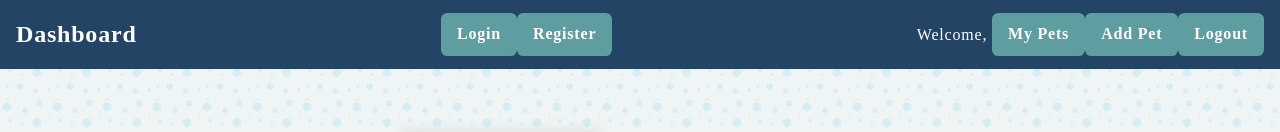
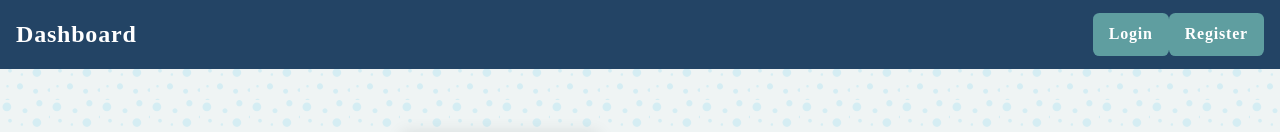
Before and after one commit to Margi13/route-my-pets, a React (Create React App) app: page /login in a window 1280 px wide. Shown: the top 132 px of the page. Built offline with nearby package versions, Linux system fonts and the light colour scheme.

Commit message:
Update pseudo login
When logged in change header

```diff
--- a/src/App.js
+++ b/src/App.js
@@ -1,28 +1,45 @@
+import {useState, useEffect} from 'react';
 import { Routes, Route } from 'react-router-dom';
+
+import * as authService from './services/authService';
 import Header from './components/Header';
 import Footer from './components/Footer';
 import Dashboard from './components/Dashboard';
-import Details from './components/Details';
 import Create from './components/Create';
-import Edit from './components/Edit';
 import Login from './components/Login';
 import Register from './components/Register';
 import MyPets from './components/MyPets';
 
 function App() {
+  const [userInfo, setUserInfo] = useState({isAuthenticated: false, email: ''});
+  useEffect(()=>{
+    let userInfo = authService.getUser();
+    setUserInfo({
+      isAuthenticated: Boolean(userInfo),
+      user: userInfo,
+    });
+
+  },[])
+
+
+  const onLogin = (email)=>{
+    setUserInfo({
+      isAuthenticated: true,
+      user: email,
+    });
+  };
+
   return (
     <div id="container">
-      <Header />
+      <Header {...userInfo}/>
 
       <main id="site-content">
         <Routes>
           <Route path="/" element={<Dashboard />} />
-          <Route path="/login" element={<Login />} />
+          <Route path="/login" element={<Login onLogin={onLogin}/>} />
           <Route path="/register" element={<Register />} />
           <Route path="/my-pets" element={<MyPets />} />
-          {/* <Route path="/details" element={<Details />} /> */}
           <Route path="/create" element={<Create />} />
-          {/* <Route path="/edit" element={<Edit />} /> */}
         </Routes>
       </main>
 
--- a/src/components/Header/Header.js
+++ b/src/components/Header/Header.js
@@ -1,21 +1,33 @@
 import { Link, NavLink } from 'react-router-dom'
 
-const Header = () => {
+const Header = ({
+    isAuthenticated,
+    user
+}) => {
+    let guestNavigation = (
+        <div id="guest">
+            <Link to="/login" className="button">Login</Link>
+            <Link to="/register" className="button">Register</Link>
+        </div>
+    );
+    let userNavigation = (
+        <div id="user">
+            <span>Welcome, {user}</span>
+            <Link to="/my-pets" className="button">My Pets</Link>
+            <Link to="/create" className="button">Add Pet</Link>
+            <Link to="/logout" className="button">Logout</Link>
+        </div>
+    );
     return (
         <header id="site-header">
             <nav className="navbar">
                 <section className="navbar-dashboard">
                     <Link to="/">Dashboard</Link>
-                    <div id="guest">
-                        <Link to="/login" className="button">Login</Link>
-                        <Link to="/register" className="button">Register</Link>
-                    </div>
-                    <div id="user">
-                        <span>Welcome, </span>
-                        <Link to="/my-pets" className="button">My Pets</Link>
-                        <Link to="/create" className="button">Add Pet</Link>
-                        <Link to="/logout" className="button">Logout</Link>
-                    </div>
+                    {isAuthenticated
+                        ? userNavigation
+                        : guestNavigation
+                    }
+
                 </section>
             </nav>
         </header>
--- a/src/components/Login/Login.js
+++ b/src/components/Login/Login.js
@@ -2,23 +2,26 @@
 
 import * as authService from '../../services/authService';
 
-const Login = () => {
+const Login = ({
+    onLogin
+}) => {
 
     const navigate = useNavigate();
 
-    const onLogin = (e) => {
+    const onLoginHandler = (e) => {
         e.preventDefault();
 
         let formData = new FormData(e.currentTarget);
         let email = formData.get('email');
         authService.login(email);
 
+        onLogin(email);
         navigate('/');
     }
 
     return (
         <section id="login-page" className="login">
-            <form id="login-form" onSubmit={onLogin}>
+            <form id="login-form" onSubmit={onLoginHandler}>
                 <fieldset>
                     <legend>Login Form</legend>
                     <p className="field">
```
